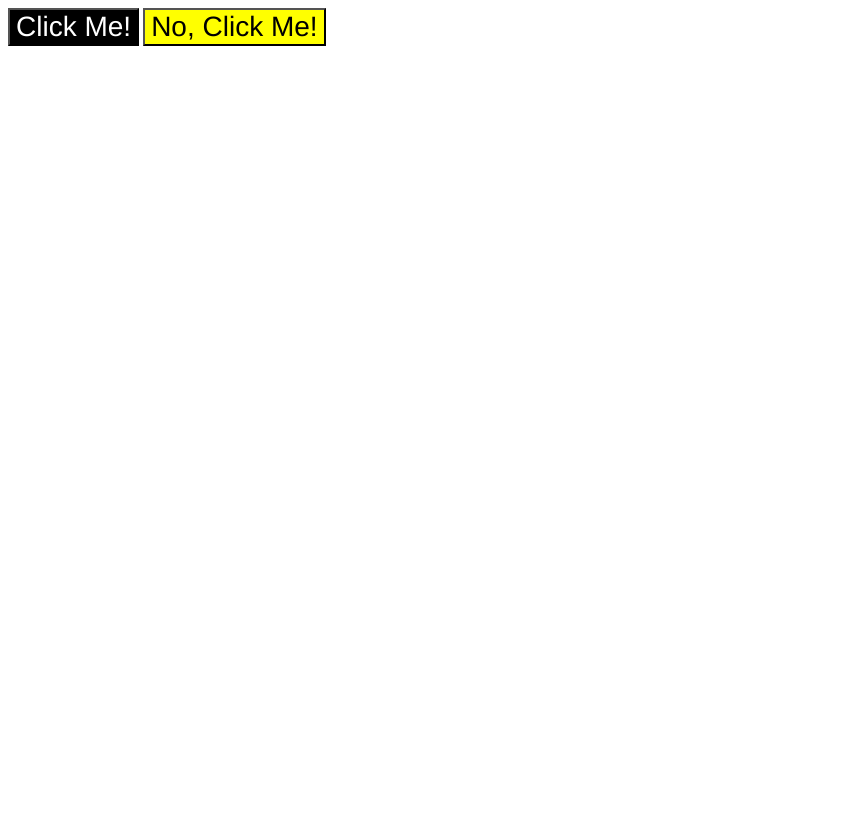
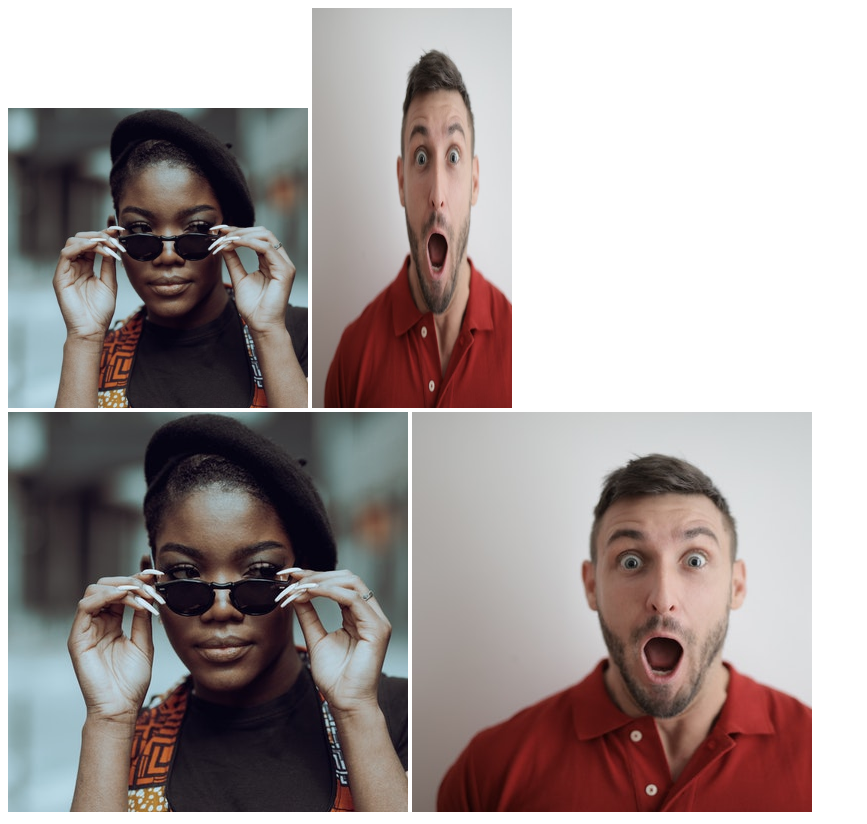
Before and after one commit to Santiago-Montoya/css-foundations, a plain HTML site: page index.html in a window 1280 px wide. Shown: the whole page, without its empty margins (0-867 px from the left). Before the commit the page ends 800 px from the top, so only its background shows below. Drawn offline with Linux system fonts and the light colour scheme.

Commit message:
Chaining Selectors Exercise

```diff
--- a/index.html
+++ b/index.html
@@ -8,7 +8,15 @@
     <title>Methods for Adding CSS</title>
 </head>
 <body>
-    <button class="first">Click Me!</button>
-    <button class="second">No, Click Me!</button>
+      <!-- Use the classes BELOW this line -->
+      <div>
+        <img class="avatar proportioned" src="./pexels-katho-mutodo-8434791.jpg" alt="Woman with glasses">
+        <img class="avatar distorted" src="./pexels-andrea-piacquadio-3777931.jpg" alt="Man with surprised expression">
+      </div>
+      <!-- Use the classes ABOVE this line -->
+      <div>
+        <img class="original proportioned" src="./pexels-katho-mutodo-8434791.jpg" alt="Woman with glasses">
+        <img class="original distorted" src="./pexels-andrea-piacquadio-3777931.jpg" alt="Man with surprised expression">
+      </div>
 </body>
 </html>
--- a/styles.css
+++ b/styles.css
@@ -1,14 +1,9 @@
-.first,
-.second {
-    font-size: 28px;
-    font-family: "Helvetica", "Times New Roman", sans-serif;
+.avatar.proportioned {
+    width: 300px;
+    height: auto;
 }
 
-.first {
-    background-color: black;
-    color: white;
+.avatar.distorted {
+    width: 200px;
+    height: 400px;
 }
-
-.second {
-    background-color: yellow;
-}
```
Also changed, not shown: pexels-andrea-piacquadio-3777931.jpg (added), pexels-katho-mutodo-8434791.jpg (added).
